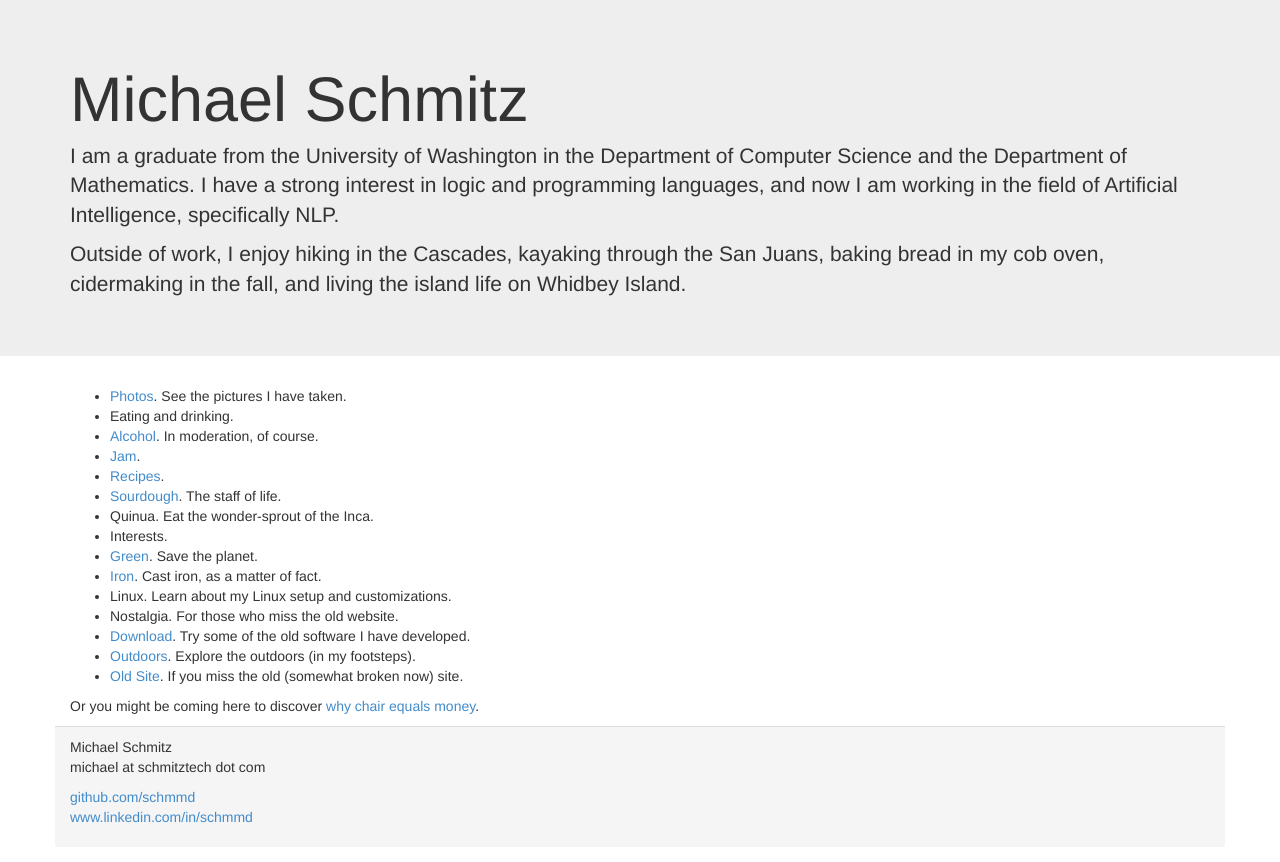
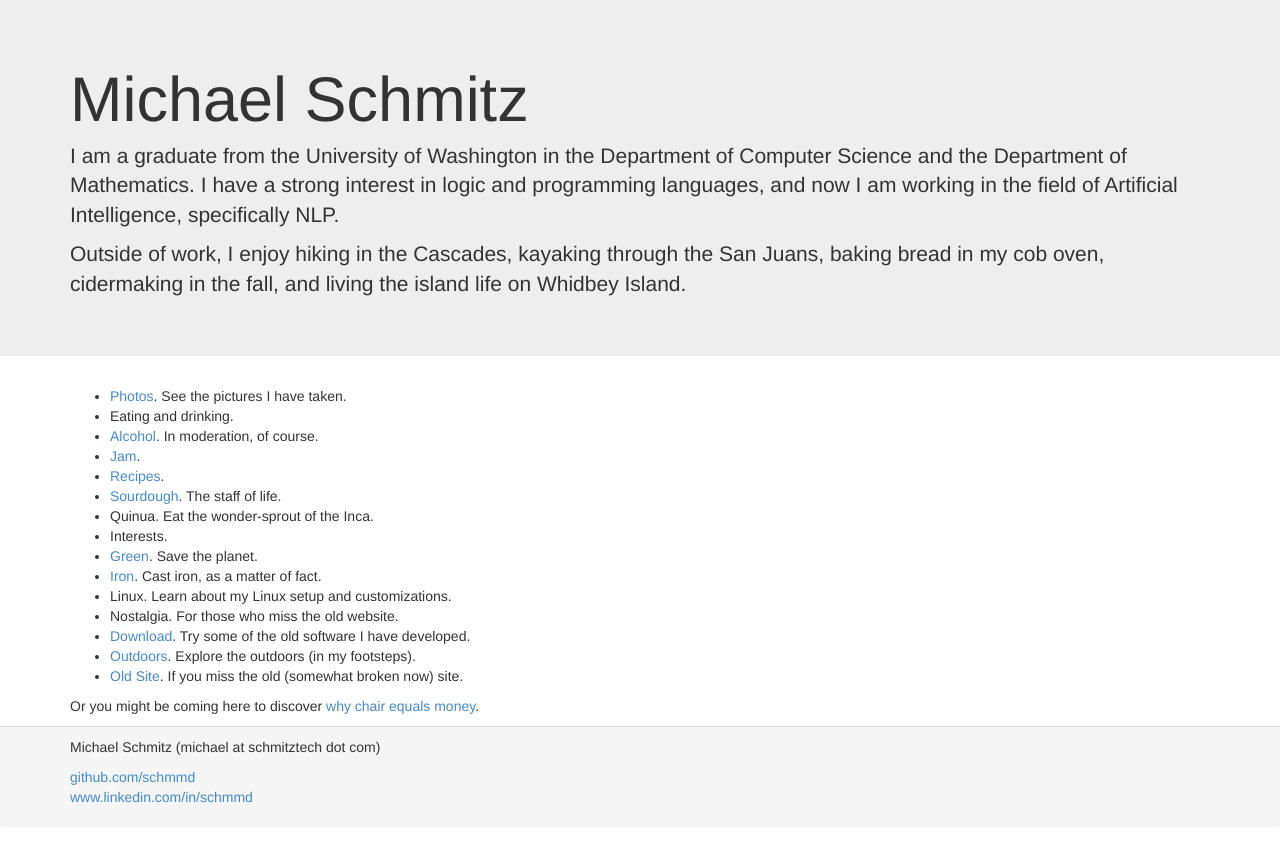
Before and after one commit to schmmd/www.schmitztech.com, a Jekyll site: the page built from index.md, in a window 1280 px wide. Shown: the top 862 px of the page. Built offline with Jekyll 4.4.1, drawn with Linux system fonts in a browser that asks for light colours; Markdown is read by kramdown in place of the engine named in the settings.

Commit message:
Adjust footer.

```diff
--- a/_layouts/default.html
+++ b/_layouts/default.html
@@ -25,19 +25,15 @@
         {{ content }}
       </div>
 
-      <div class="container panel-footer">
-        <div class="contact">
+      <div class="panel-footer">
         <p>
           Michael Schmitz (michael at schmitztech dot com)
         </p>
-        </div>
-        <div class="contact">
         <p>
           <a href="https://github.com/schmmd">github.com/schmmd</a><br />
           <a href="http://www.linkedin.com/in/schmmd">linkedin.com/in/schmmd</a><br />
         </p>
       </div>
     </div>
-    </div>
   </body>
 </html>
--- a/_layouts/main.html
+++ b/_layouts/main.html
@@ -26,14 +26,11 @@
         {{ content }}
       </div>
 
-      <div class="container panel-footer">
-        <div class="contact">
+      <div class="panel-footer">
+        <div class="container">
             <p>
-            Michael Schmitz<br />
-            michael at schmitztech dot com
+              Michael Schmitz (michael at schmitztech dot com)
             </p>
-        </div>
-        <div class="contact">
             <p>
               <a href="https://github.com/schmmd">github.com/schmmd</a><br />
               <a href="http://www.linkedin.com/in/schmmd">www.linkedin.com/in/schmmd</a><br />
```
Lines whose indentation alone changed are shown as unchanged.
